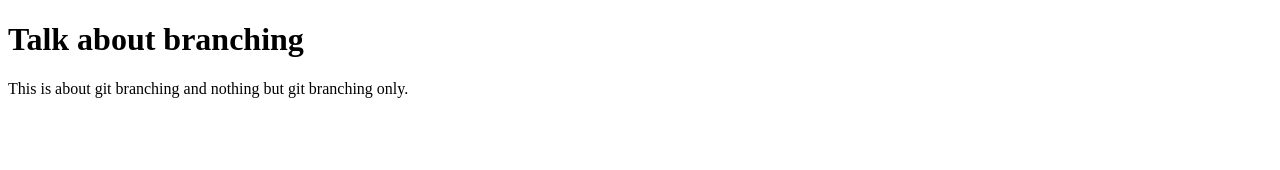
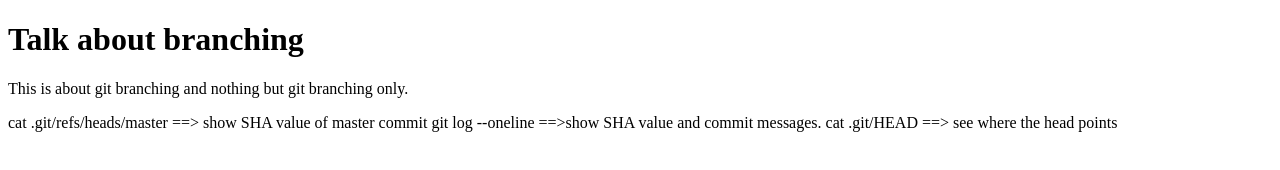
Before and after one commit to gtsofa/mio-git-practice, a plain HTML site: page index.html in a window 1280 px wide. Drawn offline with Linux system fonts and the light colour scheme.

Commit message:
add modifications to new feature

```diff
--- a/index.html
+++ b/index.html
@@ -6,10 +6,16 @@
     <meta charset="UTF-8">
     <meta name="viewport" content="width=device-width, initial-scale=1.0">
     <meta http-equiv="X-UA-Compatible" content="ie=edge">
-    <title>Branching</title>
+    <title>Branching  Added new feature</title>
 </head>
 <body>
     <h1>Talk about branching</h1>
     <p>This is about git branching and nothing but git branching only.</p>
+    <p>
+        cat .git/refs/heads/master ==> show SHA value of master commit
+        git log --oneline ==>show SHA value and commit messages.
+        cat .git/HEAD ==> see where the head points
+
+    </p>
 </body>
 </html>
```
